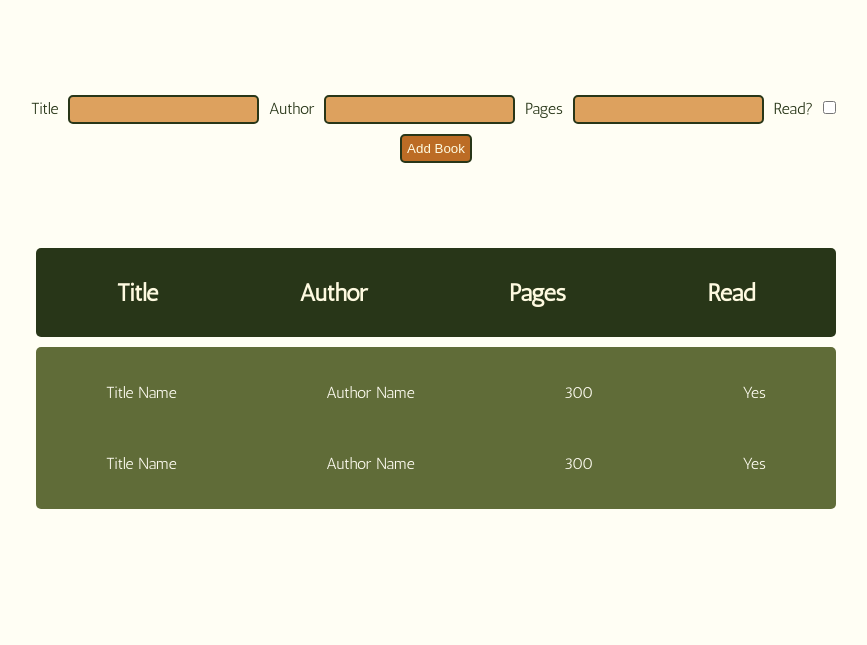
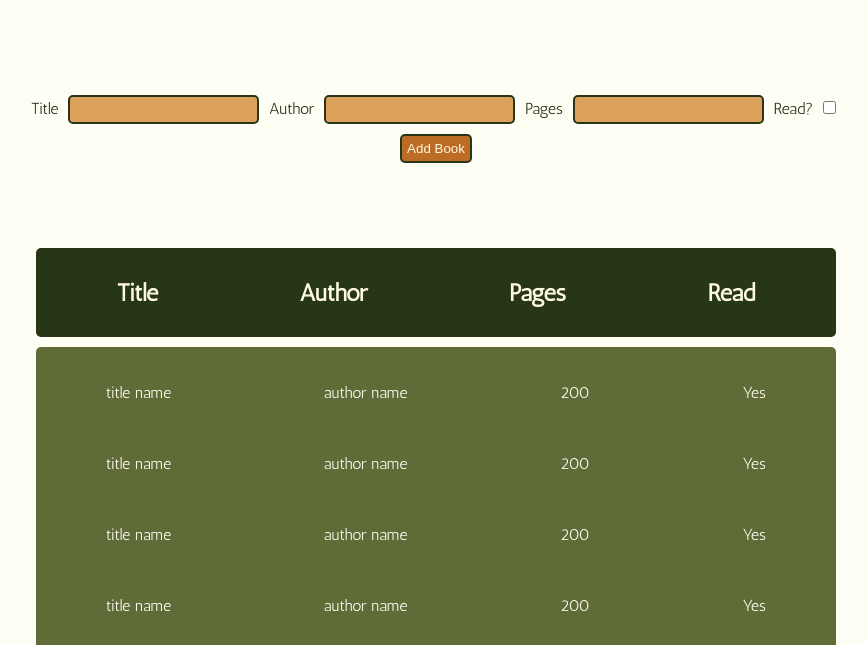
Before and after one commit to adrianwhatfield/odin-library, a plain HTML site: page index.html in a window 1280 px wide. Shown: the part 111-756 px from the top of the page, without its empty margins (204-1071 px from the left). Drawn offline with Linux system fonts and the light colour scheme.

Commit message:
Create displayLibrary()

```diff
--- a/index.html
+++ b/index.html
@@ -36,21 +36,7 @@
             <h2>Pages</h2>
             <h2>Read</h2>
         </div>
-        <div id="books" class="books">
-            <div class="book">
-                <p>Title Name</p>
-                <p>Author Name</p>
-                <p>300</p>
-                <p>Yes</p>
-            </div>
-
-            <div class="book">
-                <p>Title Name</p>
-                <p>Author Name</p>
-                <p>300</p>
-                <p>Yes</p>
-            </div>
-        </div>
+        <div id="books" class="books"></div>
     </div>
 
     <footer>Made by <a href="https://github.com/adrianwhatfield" target="_blank">@adrianwhatfield</a></footer>
--- a/script.js
+++ b/script.js
@@ -17,3 +17,42 @@ function Book(title, author, pages, isRead) {
 function addBookToLibrary(book) {
     myLibrary.push(book)
 }
+
+function displayLibrary() {
+    const booksContainer = document.getElementById("books");
+
+    for (let book in myLibrary) {
+        const bookDiv = document.createElement("div");
+        bookDiv.setAttribute("class", "book");
+        booksContainer.appendChild(bookDiv);
+
+        let thisBook = myLibrary[book];
+
+        const title = document.createElement("p");
+        title.innerHTML = thisBook.title;
+        bookDiv.appendChild(title);
+
+        const author = document.createElement("p");
+        author.innerHTML = thisBook.author;
+        bookDiv.appendChild(author);
+
+        const pages = document.createElement("p");
+        pages.innerHTML = thisBook.pages;
+        bookDiv.appendChild(pages);
+
+        const read = document.createElement("p");
+        if (thisBook.isRead == true) {
+            read.innerHTML = "Yes";
+        } else if (thisBook.isRead == false) {
+            read.innerHTML = "No";
+        }
+        bookDiv.appendChild(read);
+    }
+}
+
+let myBook = new Book("title name", "author name", 200, true);
+addBookToLibrary(myBook);
+addBookToLibrary(myBook);
+addBookToLibrary(myBook);
+addBookToLibrary(myBook);
+displayLibrary()
```
